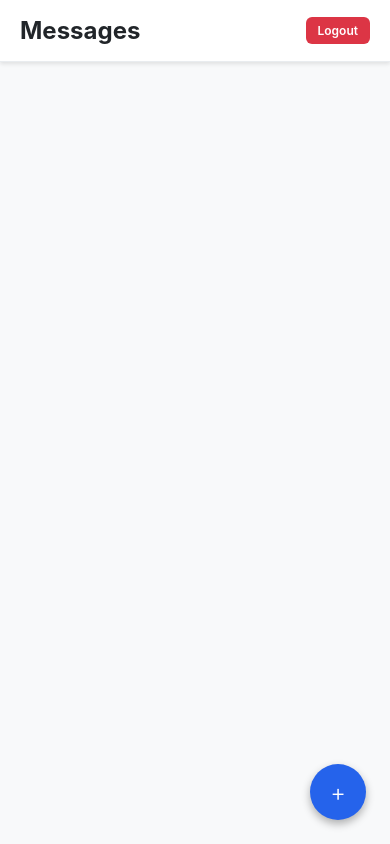
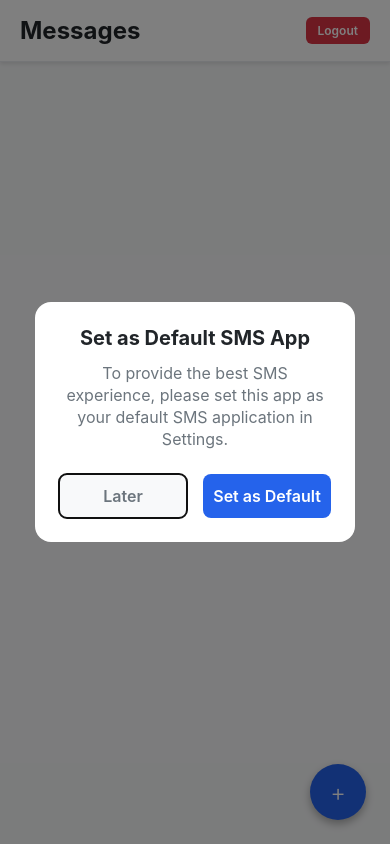
Before and after one commit to samudra1024/NEXALERT, a React Native app: screen /ChatsList in a window 390 px wide. Built offline with nearby package versions, Linux system fonts and the light colour scheme.

Commit message:
Made app to ask default permission i can send sms but cant recive in default mode

```diff
--- a/Controller/SmsController.js
+++ b/Controller/SmsController.js
@@ -12,6 +12,7 @@ class SmsController {
           PermissionsAndroid.PERMISSIONS.READ_SMS,
           PermissionsAndroid.PERMISSIONS.SEND_SMS,
           PermissionsAndroid.PERMISSIONS.RECEIVE_SMS,
+          PermissionsAndroid.PERMISSIONS.RECEIVE_MMS,
         ];
 
         const granted = await PermissionsAndroid.requestMultiple(permissions);
@@ -86,6 +87,61 @@ class SmsController {
     }
   }
 
+  // Check if app is default SMS app
+  static async isDefaultSmsApp() {
+    try {
+      const isDefault = await SmsModule.isDefaultSmsApp();
+      return isDefault;
+    } catch (error) {
+      console.error('Error checking default SMS app:', error);
+      return false;
+    }
+  }
+
+  // Check if we should show default SMS prompt
+  static async shouldShowDefaultPrompt() {
+    try {
+      const isDefault = await this.isDefaultSmsApp();
+      return !isDefault;
+    } catch (error) {
+      console.error('Error checking if should show prompt:', error);
+      return true; // Show prompt on error to be safe
+    }
+  }
+
+  // Request to become default SMS app (proper order: role first, then permissions)
+  static async requestDefaultSmsApp() {
+    try {
+      // First request ROLE_SMS (modern approach for Android 11+)
+      await SmsModule.requestDefaultSmsApp();
+
+      // Then request runtime permissions after role is granted
+      setTimeout(async () => {
+        try {
+          await this.requestAllSmsPermissions();
+        } catch (permError) {
+          console.warn('Runtime permissions request failed:', permError);
+        }
+      }, 1000);
+
+      return true;
+    } catch (error) {
+      console.error('Error requesting default SMS app:', error);
+      throw error;
+    }
+  }
+
+  // Open SMS app settings
+  static async openSmsAppSettings() {
+    try {
+      await SmsModule.openSmsAppSettings();
+      return true;
+    } catch (error) {
+      console.error('Error opening SMS app settings:', error);
+      throw error;
+    }
+  }
+
 
 }
 
--- a/src/config/API.js
+++ b/src/config/API.js
@@ -1 +1 @@
-export const BaseURL = 'http://192.168.1.8:8000/api' // Replace with your computer's local IP address
+export const BaseURL = 'http://192.168.1.7:8000/api' // Replace with your computer's local IP address
--- a/src/screen/ChatList.jsx
+++ b/src/screen/ChatList.jsx
@@ -14,6 +14,7 @@ import {
 } from "react-native";
 import { useNavigation, useFocusEffect } from "@react-navigation/native";
 import SmsController from '../../Controller/SmsController';
+import DefaultSmsPrompt from './DefaultSmsPrompt';
 
 
 const getAvatarColor = (address) => {
@@ -26,6 +27,7 @@ export default function ChatsList() {
   const navigation = useNavigation();
   const [contacts, setContacts] = useState([]);
   const [readContacts, setReadContacts] = useState(new Set());
+  const [showDefaultPrompt, setShowDefaultPrompt] = useState(false);
 
   const requestSmsPermissions = async () => {
     try {
@@ -113,11 +115,13 @@ export default function ChatsList() {
   };
 
   useEffect(() => {
+    checkDefaultSmsApp();
     loadSmsMessages();
 
     // Listen for app state changes
     const handleAppStateChange = (nextAppState) => {
       if (nextAppState === 'active') {
+        checkDefaultSmsApp();
         loadSmsMessages(); // Refresh when app becomes active
       }
     };
@@ -144,6 +148,17 @@ export default function ChatsList() {
       loadSmsMessages();
     }, [])
   );
+
+  const checkDefaultSmsApp = async () => {
+    try {
+      const shouldShow = await SmsController.shouldShowDefaultPrompt();
+      if (shouldShow) {
+        setShowDefaultPrompt(true);
+      }
+    } catch (error) {
+      console.error('Error checking default SMS app:', error);
+    }
+  };
 
   const markAsRead = async (contactId) => {
     try {
@@ -230,6 +245,15 @@ export default function ChatsList() {
       >
         <Text style={styles.fabText}>+</Text>
       </TouchableOpacity>
+
+      <DefaultSmsPrompt
+        visible={showDefaultPrompt}
+        onClose={() => setShowDefaultPrompt(false)}
+        onSuccess={() => {
+          setShowDefaultPrompt(false);
+          Alert.alert('Success', 'App is now your default SMS app!');
+        }}
+      />
     </View>
   );
 }
--- /dev/null
+++ b/src/screen/DefaultSmsPrompt.jsx
@@ -0,0 +1,152 @@
+import React, { useState, useEffect } from 'react';
+import {
+  View,
+  Text,
+  TouchableOpacity,
+  StyleSheet,
+  Alert,
+  Modal,
+} from 'react-native';
+import SmsController from '../../Controller/SmsController';
+
+export default function DefaultSmsPrompt({ visible, onClose, onSuccess }) {
+  const [checking, setChecking] = useState(false);
+
+  const handleSetDefault = async () => {
+    try {
+      setChecking(true);
+
+      // Request default SMS app using RoleManager
+      await SmsController.requestDefaultSmsApp();
+
+      // Check after a delay to see if user accepted
+      setTimeout(async () => {
+        try {
+          const isDefault = await SmsController.isDefaultSmsApp();
+          if (isDefault) {
+            onSuccess();
+          } else {
+            Alert.alert(
+              'Set as Default SMS App',
+              'Please select this app in the system dialog. If no dialog appeared, the app may not meet all requirements.',
+              [
+                { text: 'Try Again', onPress: handleSetDefault },
+                { text: 'Open Settings', onPress: async () => {
+                  try {
+                    await SmsController.openSmsAppSettings();
+                  } catch (settingsError) {
+                    console.error('Error opening settings:', settingsError);
+                  }
+                  setChecking(false);
+                }},
+                { text: 'Cancel', onPress: () => setChecking(false) }
+              ]
+            );
+          }
+        } catch (error) {
+          console.error('Error checking default status:', error);
+          Alert.alert('Error', 'Failed to verify default SMS app status.');
+          setChecking(false);
+        }
+      }, 3000);
+
+    } catch (error) {
+      console.error('Error requesting default SMS app:', error);
+      Alert.alert('Error', 'Failed to request default SMS app: ' + error.message);
+      setChecking(false);
+    }
+  };
+
+  return (
+    <Modal visible={visible} transparent animationType="fade">
+      <View style={styles.overlay}>
+        <View style={styles.container}>
+          <Text style={styles.title}>Set as Default SMS App</Text>
+          <Text style={styles.message}>
+            To provide the best SMS experience, please set this app as your default SMS application in Settings.
+          </Text>
+
+          <View style={styles.buttonContainer}>
+            <TouchableOpacity
+              style={styles.cancelButton}
+              onPress={onClose}
+              disabled={checking}
+            >
+              <Text style={styles.cancelText}>Later</Text>
+            </TouchableOpacity>
+
+            <TouchableOpacity
+              style={styles.setButton}
+              onPress={handleSetDefault}
+              disabled={checking}
+            >
+              <Text style={styles.setText}>
+                {checking ? 'Requesting...' : 'Set as Default'}
+              </Text>
+            </TouchableOpacity>
+          </View>
+        </View>
+      </View>
+    </Modal>
+  );
+}
+
+const styles = StyleSheet.create({
+  overlay: {
+    flex: 1,
+    backgroundColor: 'rgba(0, 0, 0, 0.5)',
+    justifyContent: 'center',
+    alignItems: 'center',
+  },
+  container: {
+    backgroundColor: '#ffffff',
+    borderRadius: 16,
+    padding: 24,
+    margin: 20,
+    maxWidth: 320,
+  },
+  title: {
+    fontSize: 20,
+    fontWeight: '700',
+    color: '#212529',
+    textAlign: 'center',
+    marginBottom: 12,
+  },
+  message: {
+    fontSize: 16,
+    color: '#6c757d',
+    textAlign: 'center',
+    lineHeight: 22,
+    marginBottom: 24,
+  },
+  buttonContainer: {
+    flexDirection: 'row',
+    justifyContent: 'space-between',
+  },
+  cancelButton: {
+    flex: 1,
+    paddingVertical: 12,
+    marginRight: 8,
+    borderRadius: 8,
+    backgroundColor: '#f8f9fa',
+  },
+  cancelText: {
+    fontSize: 16,
+    fontWeight: '600',
+    color: '#6c757d',
+    textAlign: 'center',
+  },
+  setButton: {
+    flex: 1,
+    paddingVertical: 12,
+    marginLeft: 8,
+    borderRadius: 8,
+    backgroundColor: '#2563eb',
+  },
+  setText: {
+    fontSize: 16,
+    fontWeight: '600',
+    color: '#ffffff',
+    textAlign: 'center',
+  },
+});
```
Also changed, not shown: 7 other files (tests, documents, lock files or other folders).
